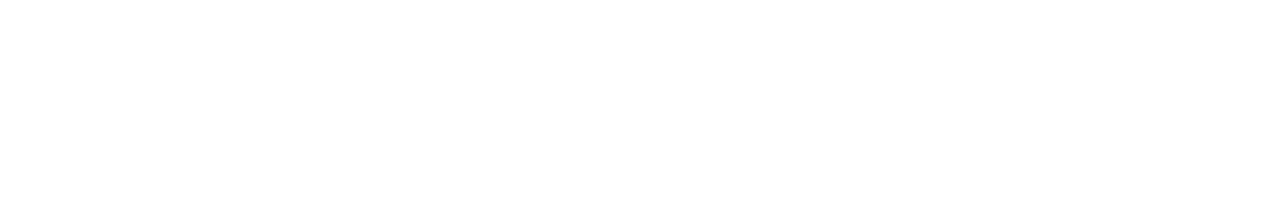
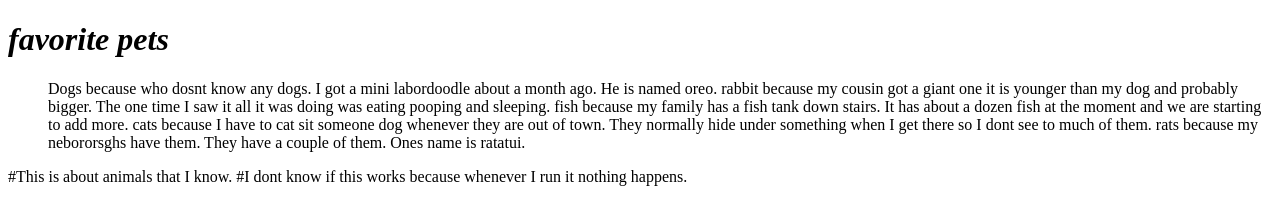
Before and after one commit to KTProg-2024/favorite-pet-mgoldenblatt, a plain HTML site: page index.html in a window 1280 px wide. Drawn offline with Linux system fonts and the light colour scheme.

Commit message:
thursday submision

```diff
--- a/index.html
+++ b/index.html
@@ -1,10 +1,28 @@
 <!DOCTYPE html>
 <html>
     <head>
-
+        <h1><i>favorite pets</i></h1>
     </head>
 
     <body>
-
+	<ul>
+    <il>
+      Dogs because who dosnt know any dogs. I got a mini labordoodle about a month ago. He is named oreo.
+    </il>
+    <il>
+      rabbit because my cousin got a giant one it is younger than my dog and probably bigger. The one time I saw it all it was doing was eating pooping and sleeping.
+    </il>
+    <il>
+      fish because my family has a fish tank down stairs. It has about a dozen fish at the moment and we are starting to add more.
+    </il>
+    <il>
+      cats because I have to cat sit someone dog whenever they are out of town. They normally hide under something when I get there so I dont see to much of them.
+    </il>
+    <il>
+      rats because my nebororsghs have them. They have a couple of them. Ones name is ratatui.
+    </il>
+	</ul>
     </body>
 </html>
+#This is about animals that I know.
+#I dont know if this works because whenever I run it nothing happens.
```
